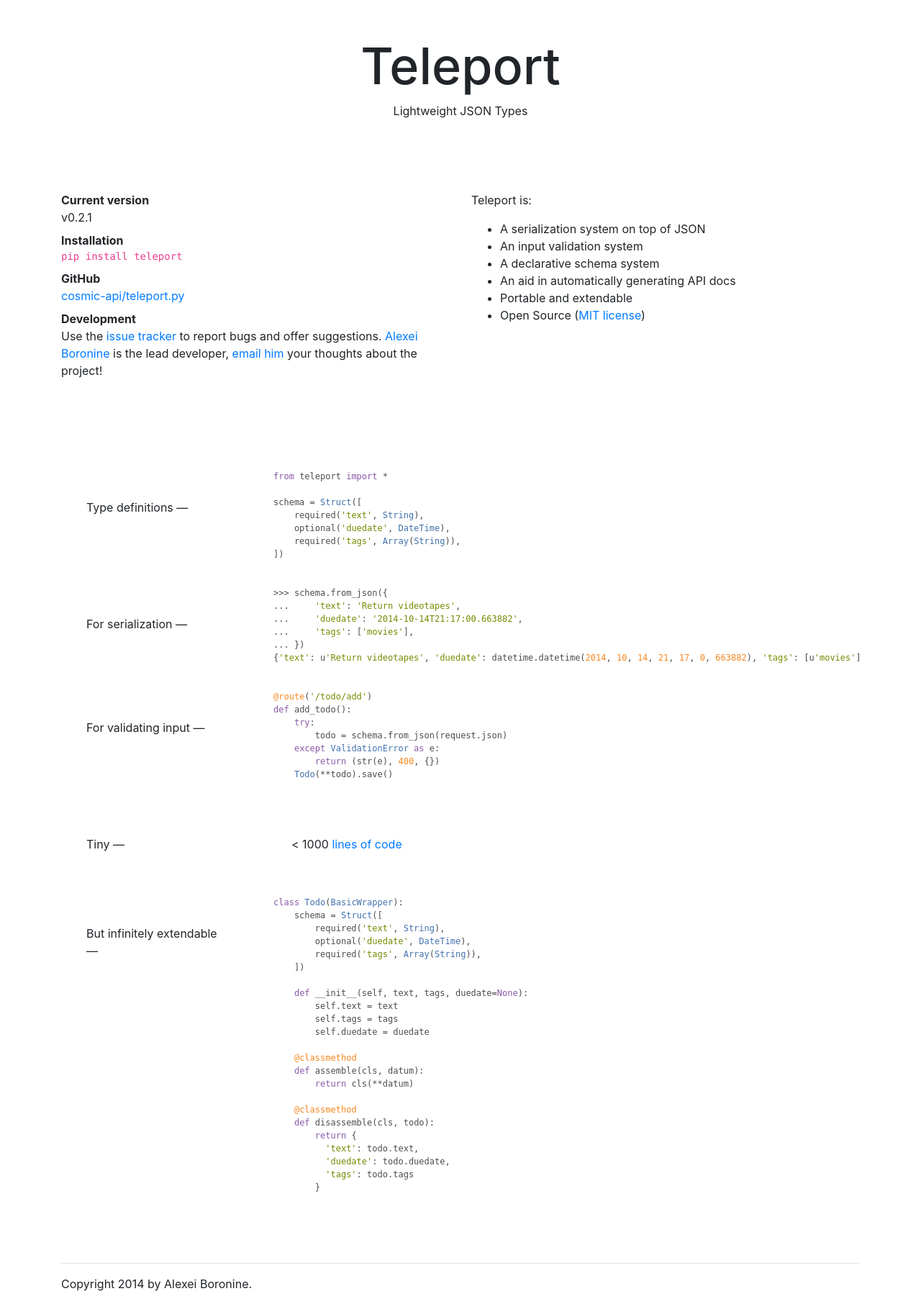
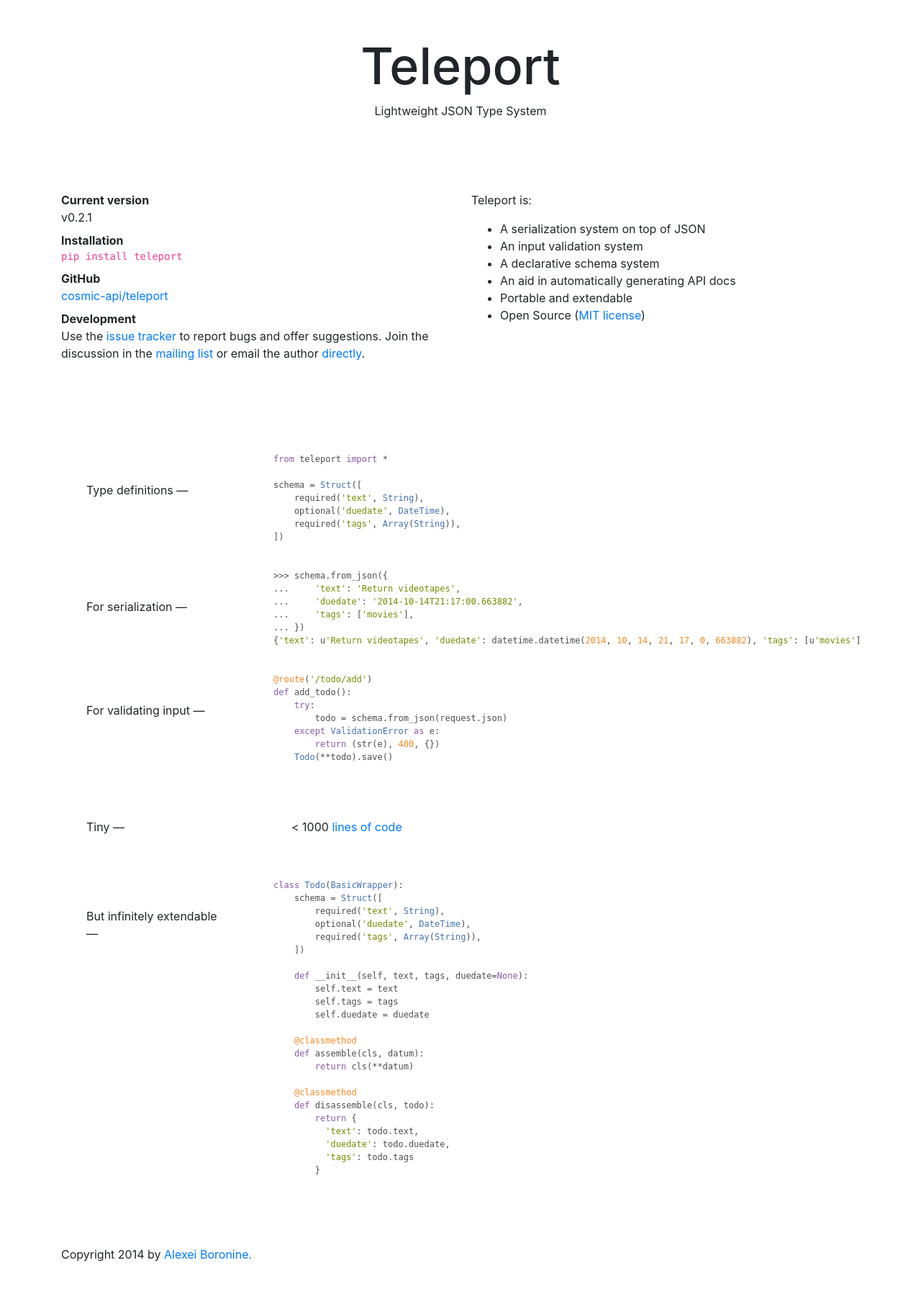
Before and after one commit to cosmic-api/teleport, a Python web app: template templates/index.html in a window 1280 px wide. Shown: the whole page at 72% size. After the commit the page ends 1753 px from the top, so only its background shows below. Run offline with Jinja, Linux system fonts and the light colour scheme; the template is opened without the code that fills it, so the values that code supplies are empty; some libraries are stand-ins or nearby versions.

Commit message:
Front page fixes

```diff
--- a/templates/index.html
+++ b/templates/index.html
@@ -11,7 +11,7 @@
 </style>
 <link rel="icon" href="/static/favicon-32.png" sizes="32x32">
 <link rel="apple-touch-icon-precomposed" href="/static/favicon-152.png">
-<title>Teleport - Lightweight JSON Types</title>
+<title>Teleport - Lightweight JSON Type System</title>
 <script src="/static/jquery.min.js"></script>
 <script src="/static/bootstrap/js/bootstrap.min.js"></script>
 </head>
@@ -21,7 +21,7 @@
   <div class="row">
     <div class="col-md-12" style="padding:50px;text-align:center;margin-bottom:50px">
       <h1 style="font-size:70px">Teleport</h1>
-      <h7>Lightweight JSON Types</h7>
+      <h7>Lightweight JSON Type System</h7>
     </div>
   </div>
   <div class="row">
@@ -32,11 +32,12 @@
         <dt>Installation</dt>
         <dd><code>pip install teleport</code></dd>
         <dt>GitHub</dt>
-        <dd><a href="https://github.com/cosmic-api/teleport.py">cosmic-api/teleport.py</a></dd>
+        <dd><a href="https://github.com/cosmic-api/teleport">cosmic-api/teleport</a></dd>
         <dt>Development</dt>
         <dd>
-          Use the <a href="https://github.com/cosmic-api/teleport.py/issues">issue tracker</a> to report bugs and offer suggestions.
-          <a href="http://www.boronine.com">Alexei Boronine</a> is the lead developer, <a href="mailto:alexei@boronine.com">email him</a> your thoughts about the project!
+          Use the <a href="https://github.com/cosmic-api/teleport/issues">issue tracker</a> to report bugs and offer suggestions.
+          Join the discussion in the <a href="https://groups.google.com/forum/#!forum/teleport-json">mailing list</a>
+            or email the author <a href="mailto:alexei@boronine.com">directly</a>.
         </dd>
       </dl>
     </div>
@@ -93,7 +94,7 @@
   </div>
   <div class="row">
     <div class="col-md-3" style="padding:50px">Tiny &mdash;</div>
-    <div class="col-md-9" style="padding:50px">&lt; 1000 <a href="https://github.com/cosmic-api/teleport.py/blob/master/teleport/types.py">lines of code</a></div>
+    <div class="col-md-9" style="padding:50px">&lt; 1000 <a href="https://github.com/cosmic-api/teleport/blob/master/teleport/types.py">lines of code</a></div>
   </div>
   <div class="row">
     <div class="col-md-3" style="padding:50px">But infinitely extendable &mdash;</div>
@@ -126,8 +127,7 @@
 </div>
 <footer style="margin-top:70px">
   <div class="container">
-    <hr/>
-    <p>Copyright 2014 by Alexei Boronine.</p>
+    <p>Copyright 2014 by <a href="http://www.boronine.com">Alexei Boronine.</a></p>
   </div>
 </footer>
 
```
